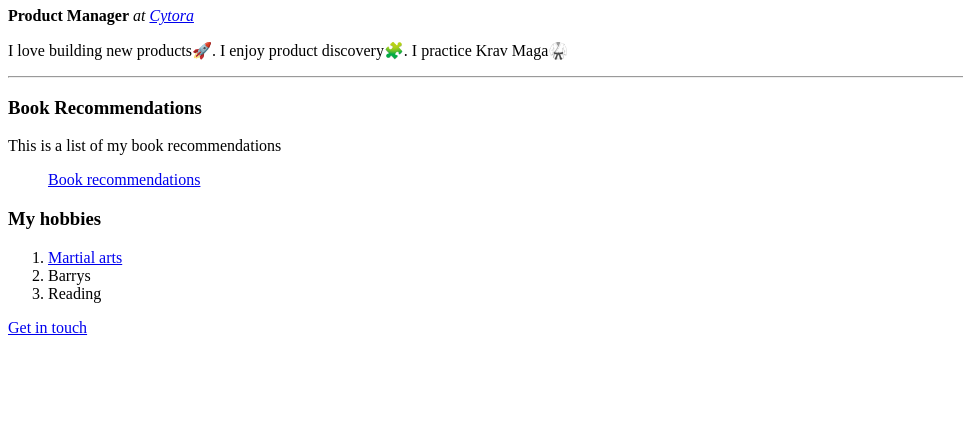
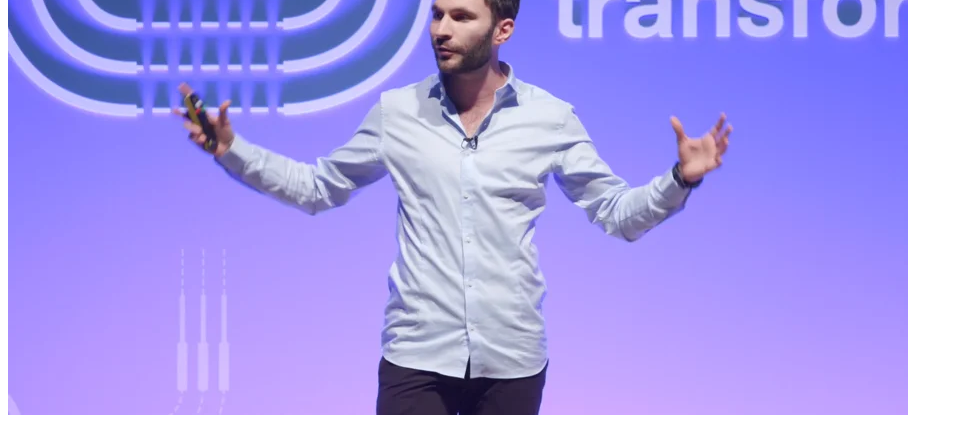
Before and after one commit to dvilf/web-dev, a plain HTML site: page index.html in a window 1280 px wide. Shown: the part 99-533 px from the top of the page, without its empty margins (0-963 px from the left). Drawn offline with Linux system fonts and the light colour scheme.

Commit message:
Update index.html

```diff
--- a/index.html
+++ b/index.html
@@ -12,7 +12,7 @@
 </head>
 
 <body>
-<img src="images/DavidVilf.png" alt="David Vilf, Product Manager in action">
+<img src="DavidVilf.png" alt="David Vilf, Product Manager in action">
   <h1>David Vilf</h1>
   <p><strong>Product Manager</strong><em> at <a href="https://cytora.com/">Cytora</a></em></p>
   <p>I love building new products🚀. I enjoy product discovery🧩. I practice Krav Maga🥋</p>
```
